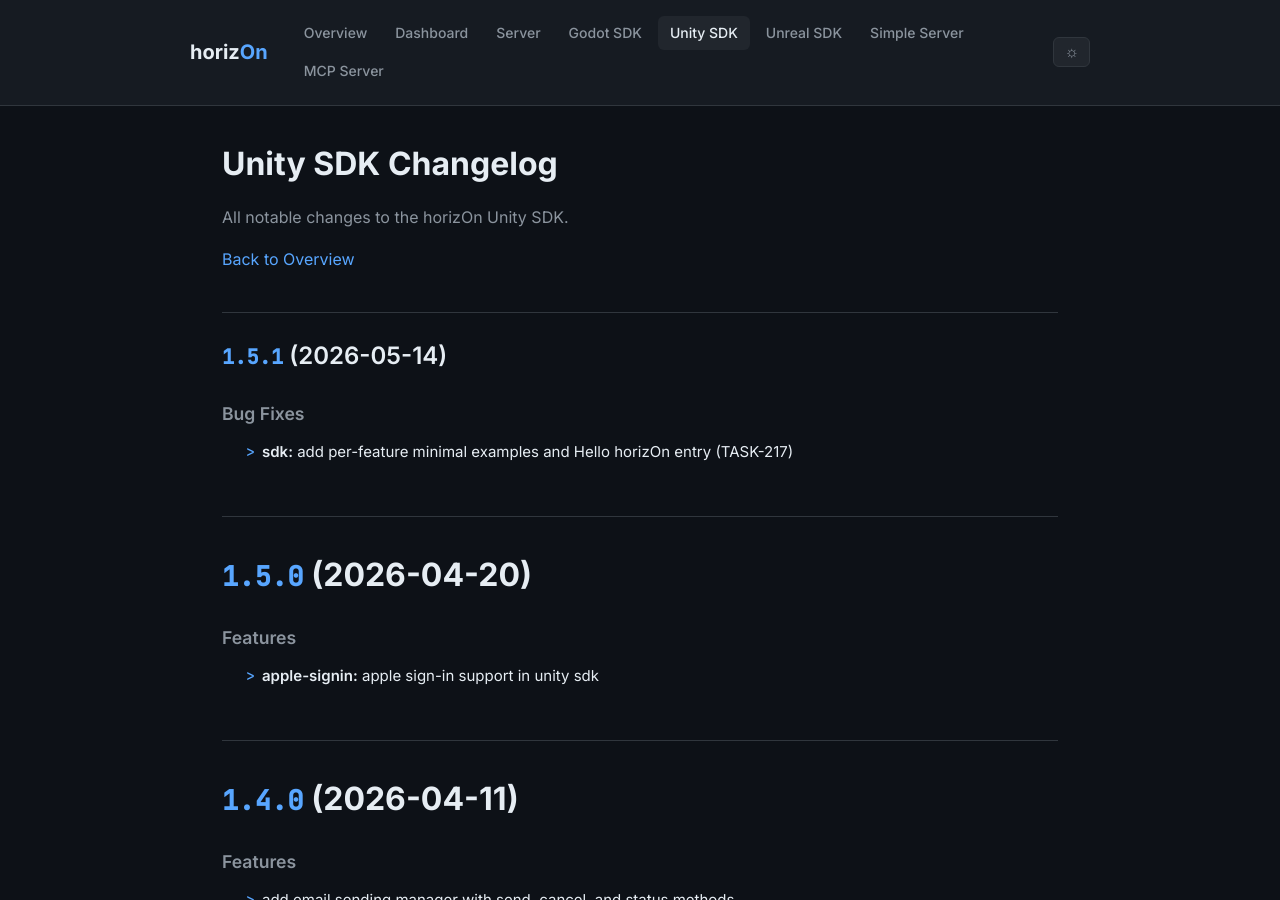
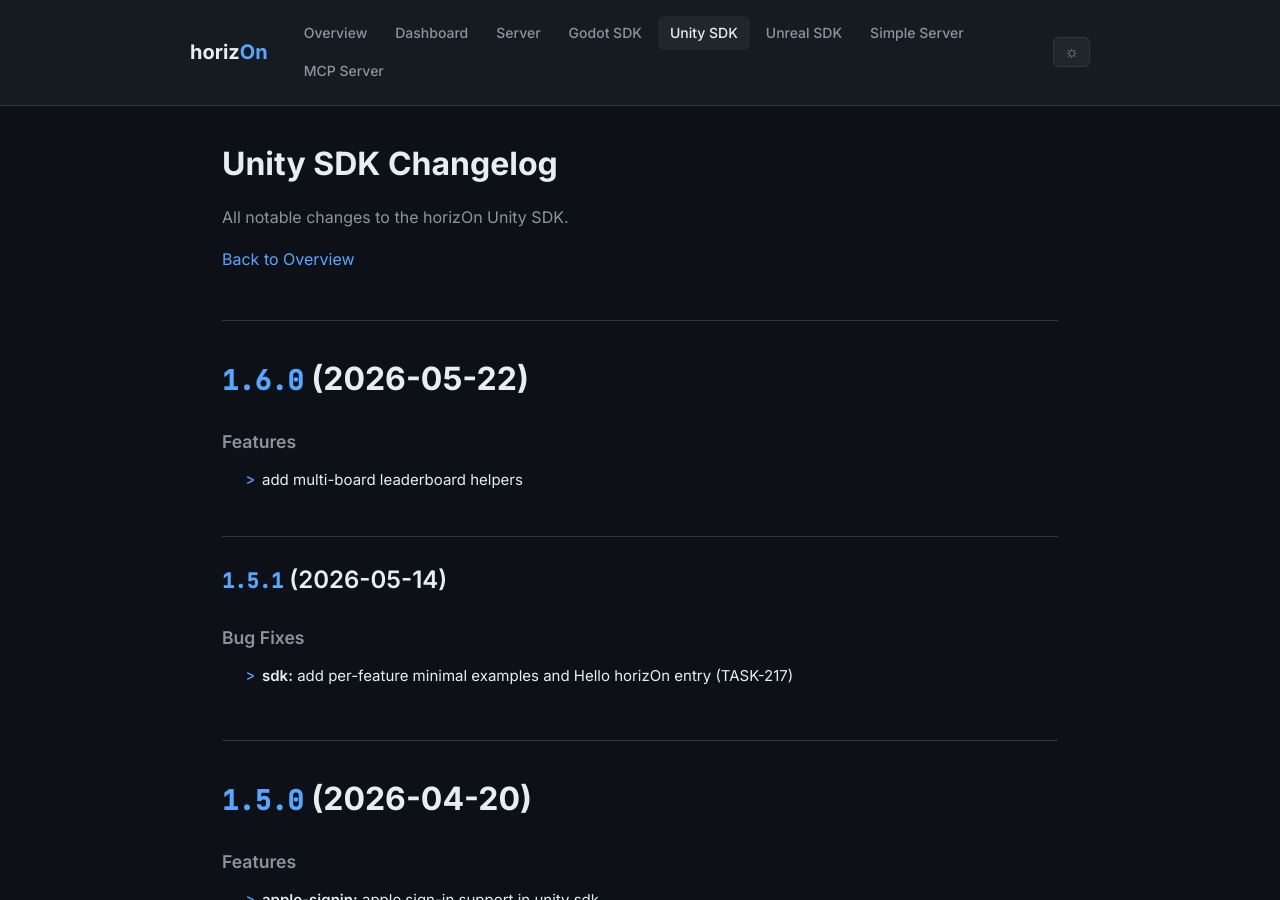
Before and after one commit to ProjectMakersDE/horizOn-Changelog, a Jekyll site: the page built from unity-sdk-changelog.md, in a window 1280 px wide and 900 px high. Built offline with Jekyll 4.4.1, drawn with Linux system fonts in a browser that asks for light colours.

Commit message:
chore: sync changelogs [skip ci]

```diff
--- a/unity-sdk-changelog.md
+++ b/unity-sdk-changelog.md
@@ -8,6 +8,13 @@ title: Unity SDK Changelog
 All notable changes to the horizOn Unity SDK.
 
 [Back to Overview](.)
+
+# [1.6.0](https://github.com/ProjectMakersDE/horizOn-SDK-Unity/compare/v1.5.1...v1.6.0) (2026-05-22)
+
+
+### Features
+
+* add multi-board leaderboard helpers ([0004e46](https://github.com/ProjectMakersDE/horizOn-SDK-Unity/commit/0004e4640744380338faf67cb12193ac41adba49))
 
 ## [1.5.1](https://github.com/ProjectMakersDE/horizOn-SDK-Unity/compare/v1.5.0...v1.5.1) (2026-05-14)
 
```
Also changed, not shown: index.md (+1 -1 lines).
